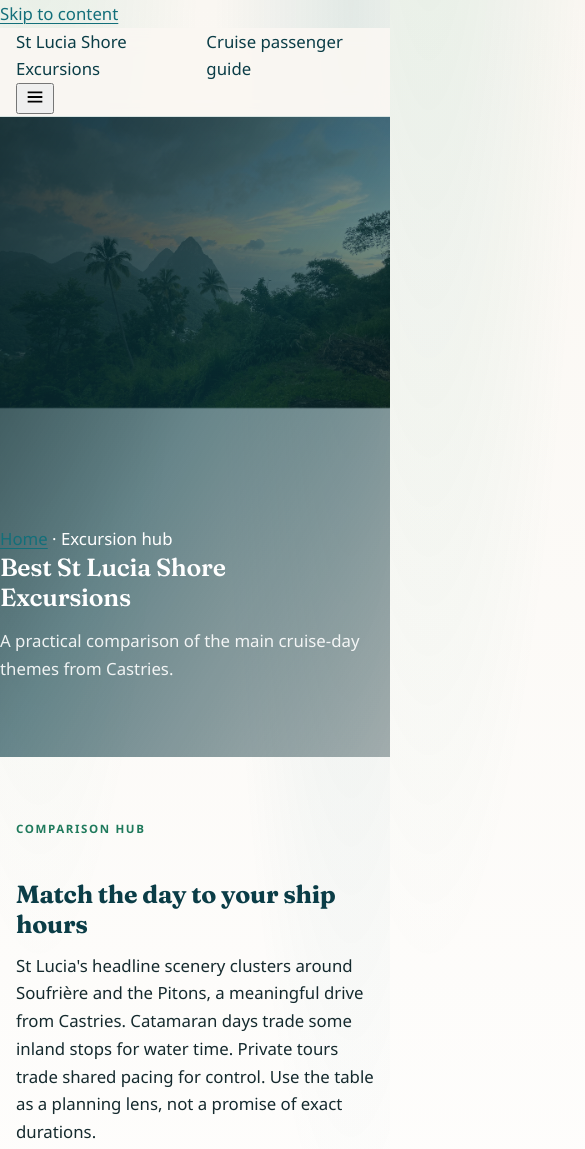
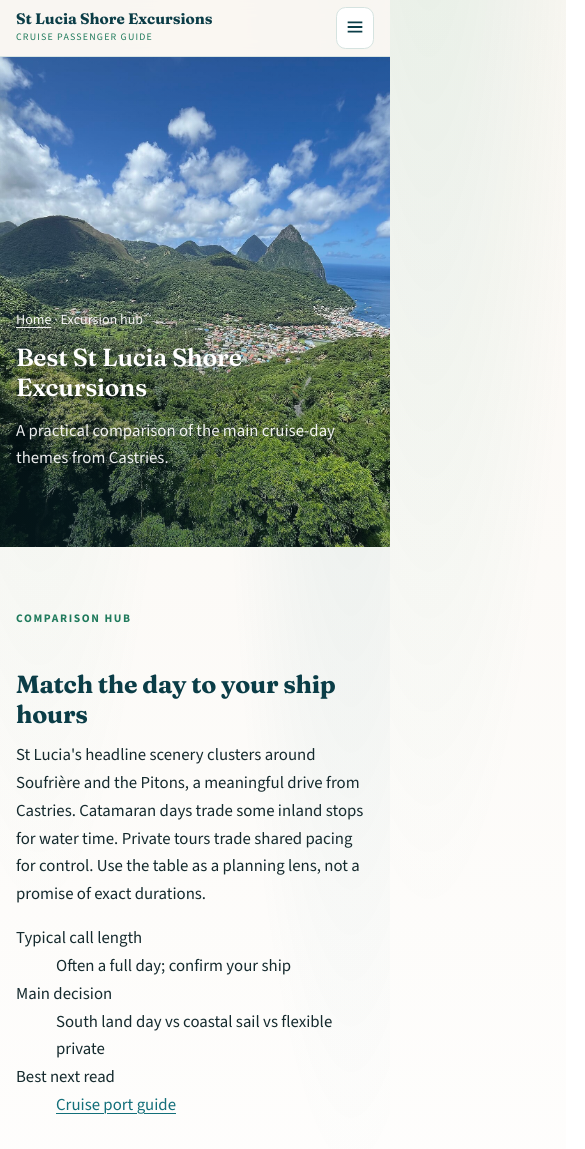
Before and after one commit to grahamchuter-debug/stluciashoreexcursions, a website: page best-st-lucia-shore-excursions.html in a window 390 px wide. Shown: the top 1149 px of the page, 585 px wide, since content can reach past the window. Drawn offline with nearby package versions, Linux system fonts and the light colour scheme.

Commit message:
Fix skip-link visibility and lighten editorial hero treatments.
Hide the accessibility skip link until keyboard focus, replace the heavy uniform hero shade with a local text scrim, and use a bright daytime hub hero so Caribbean scenery stays readable.

Co-authored-by: Cursor <cursoragent@cursor.com>

```diff
--- a/best-st-lucia-shore-excursions.html
+++ b/best-st-lucia-shore-excursions.html
@@ -7,18 +7,18 @@
   <meta name="description" content="Compare Pitons, Soufrière, catamaran and private St Lucia shore excursions on scenery, vehicle time, water time and port-day fit." />
   <link rel="canonical" href="https://stluciashoreexcursions.com/best-st-lucia-shore-excursions.html" />
   <link rel="icon" href="/images/favicon.svg" type="image/svg+xml" />
-  <link rel="preload" as="image" href="/images/excursions-hub.jpg" fetchpriority="high" />
+  <link rel="preload" as="image" href="/images/soufriere-volcano.jpg" fetchpriority="high" />
   <meta property="og:type" content="website" />
   <meta property="og:url" content="https://stluciashoreexcursions.com/best-st-lucia-shore-excursions.html" />
   <meta property="og:title" content="Best St Lucia Shore Excursions for Cruise Guests | Compare Themes" />
   <meta property="og:description" content="Compare Pitons, Soufrière, catamaran and private St Lucia shore excursions on scenery, vehicle time, water time and port-day fit." />
-  <meta property="og:image" content="https://stluciashoreexcursions.com/images/excursions-hub.jpg" />
+  <meta property="og:image" content="https://stluciashoreexcursions.com/images/soufriere-volcano.jpg" />
   <meta property="og:site_name" content="St Lucia Shore Excursions" />
   <meta property="og:locale" content="en_GB" />
   <meta name="twitter:card" content="summary_large_image" />
   <meta name="twitter:title" content="Best St Lucia Shore Excursions for Cruise Guests | Compare Themes" />
   <meta name="twitter:description" content="Compare Pitons, Soufrière, catamaran and private St Lucia shore excursions on scenery, vehicle time, water time and port-day fit." />
-  <meta name="twitter:image" content="https://stluciashoreexcursions.com/images/excursions-hub.jpg" />
+  <meta name="twitter:image" content="https://stluciashoreexcursions.com/images/soufriere-volcano.jpg" />
   <script type="application/ld+json">
 {
   "@context": "https://schema.org",
@@ -121,7 +121,7 @@
 </header>
 <section class="hero hero--page" aria-label="Best St Lucia Shore Excursions">
   <div class="hero__media">
-    <img src="/images/excursions-hub.jpg" alt="The Pitons in the Soufrière district of Saint Lucia" width="1600" height="900" fetchpriority="high" />
+    <img src="/images/soufriere-volcano.jpg" alt="Soufrière town, rainforest hills and the Pitons on a bright St Lucia day" width="1600" height="900" fetchpriority="high" />
   </div>
   <div class="hero__shade" aria-hidden="true"></div>
   <div class="hero__inner">
--- a/css/site.css
+++ b/css/site.css
@@ -13,7 +13,7 @@
   --sl-line: #d5e3e0;
   --sl-warm: #b86b3c;
   --font-display: "Fraunces", Georgia, "Times New Roman", serif;
-  --font-body: "Figtree", "Segoe UI", sans-serif;
+  --font-body: "Source Sans 3", "Segoe UI", sans-serif;
   --max: 72rem;
   --nav-h: 3.5rem;
   --radius: 1rem;
@@ -58,6 +58,40 @@ ul { margin: 0 0 1rem; padding-left: 1.2rem; }
   margin-inline: auto;
 }
 
+/* Skip link — visually hidden until keyboard focus; no layout strip */
+.skip-link {
+  position: absolute;
+  left: 0.85rem;
+  top: 0.85rem;
+  z-index: 100;
+  padding: 0.65rem 1rem;
+  border-radius: 0.55rem;
+  background: var(--sl-deep);
+  color: #fff !important;
+  font-weight: 650;
+  font-size: 0.92rem;
+  text-decoration: none;
+  clip-path: inset(50%);
+  width: 1px;
+  height: 1px;
+  overflow: hidden;
+  white-space: nowrap;
+}
+.skip-link:focus,
+.skip-link:focus-visible {
+  clip-path: none;
+  width: auto;
+  height: auto;
+  overflow: visible;
+  outline: 2px solid var(--sl-palm);
+  outline-offset: 3px;
+  box-shadow: 0 10px 28px rgba(11, 61, 71, 0.28);
+}
+#main:focus,
+#main:focus-visible {
+  outline: none;
+}
+
 /* Nav */
 .site-nav {
   position: sticky;
@@ -67,6 +101,7 @@ ul { margin: 0 0 1rem; padding-left: 1.2rem; }
   background: rgba(250, 247, 242, 0.92);
   border-bottom: 1px solid rgba(213, 227, 224, 0.9);
 }
+.site-nav__inner,
 .site-nav__bar {
   display: flex;
   align-items: center;
@@ -76,27 +111,20 @@ ul { margin: 0 0 1rem; padding-left: 1.2rem; }
 }
 .brand {
   display: flex;
-  align-items: center;
-  gap: 0.65rem;
+  flex-direction: column;
+  justify-content: center;
+  gap: 0.1rem;
   text-decoration: none;
   color: var(--sl-deep);
 }
-.brand__mark {
-  width: 2rem;
-  height: 2rem;
-  border-radius: 999px;
-  background: linear-gradient(145deg, var(--sl-lagoon), var(--sl-leaf));
-  display: grid;
-  place-items: center;
-  color: white;
-  flex-shrink: 0;
-}
+.brand__name,
 .brand__text {
   font-family: var(--font-display);
   font-weight: 650;
   font-size: 0.95rem;
   line-height: 1.15;
 }
+.brand__tag,
 .brand__text small {
   display: block;
   font-family: var(--font-body);
@@ -110,6 +138,9 @@ ul { margin: 0 0 1rem; padding-left: 1.2rem; }
   display: none;
   align-items: center;
   gap: 1rem;
+  list-style: none;
+  margin: 0;
+  padding: 0;
   font-size: 0.9rem;
   font-weight: 550;
 }
@@ -131,17 +162,21 @@ ul { margin: 0 0 1rem; padding-left: 1.2rem; }
   padding: 0.55rem 1rem;
   border-radius: 999px;
 }
+.menu-toggle,
 .nav-toggle {
   border: 1px solid var(--sl-line);
   background: white;
   border-radius: 0.6rem;
   padding: 0.45rem;
   color: var(--sl-deep);
+  cursor: pointer;
 }
+.mobile-menu,
 .mobile-panel {
   border-top: 1px solid var(--sl-line);
   padding: 0.75rem 0 1rem;
 }
+.mobile-menu a,
 .mobile-panel a {
   display: block;
   padding: 0.7rem 0.25rem;
@@ -153,6 +188,7 @@ ul { margin: 0 0 1rem; padding-left: 1.2rem; }
 @media (min-width: 980px) {
   .nav-links { display: flex; }
   .nav-cta { display: inline-flex; }
+  .menu-toggle,
   .nav-toggle { display: none; }
 }
 
@@ -165,6 +201,7 @@ ul { margin: 0 0 1rem; padding-left: 1.2rem; }
   color: white;
   overflow: hidden;
 }
+.hero--page { min-height: clamp(22rem, 58vh, 32rem); }
 .hero--compact { min-height: clamp(18rem, 42vh, 26rem); }
 .hero__media {
   position: absolute;
@@ -174,16 +211,88 @@ ul { margin: 0 0 1rem; padding-left: 1.2rem; }
   transform: scale(1.02);
   animation: heroDrift 18s ease-in-out infinite alternate;
 }
+.hero__media img {
+  width: 100%;
+  height: 100%;
+  max-width: none;
+  object-fit: cover;
+  object-position: center 40%;
+}
+/* Progressive local text scrim — not a heavy uniform dark filter */
 .hero__shade {
   position: absolute;
   inset: 0;
+  pointer-events: none;
   background:
-    linear-gradient(120deg, rgba(8, 36, 42, 0.88) 0%, rgba(11, 61, 71, 0.62) 48%, rgba(8, 36, 42, 0.35) 100%);
+    radial-gradient(
+      ellipse 95% 90% at 8% 78%,
+      rgba(8, 36, 42, 0.55) 0%,
+      rgba(8, 36, 42, 0.22) 42%,
+      transparent 68%
+    ),
+    linear-gradient(
+      180deg,
+      rgba(8, 36, 42, 0.12) 0%,
+      transparent 28%,
+      transparent 58%,
+      rgba(8, 36, 42, 0.34) 100%
+    );
+}
+/* Home Pitons — keep image bright; softer left/bottom scrim only */
+body[data-page="home"] .hero__shade {
+  background:
+    radial-gradient(
+      ellipse 90% 85% at 6% 80%,
+      rgba(8, 36, 42, 0.48) 0%,
+      rgba(8, 36, 42, 0.16) 45%,
+      transparent 70%
+    ),
+    linear-gradient(
+      180deg,
+      rgba(8, 36, 42, 0.08) 0%,
+      transparent 30%,
+      transparent 62%,
+      rgba(8, 36, 42, 0.3) 100%
+    );
+}
+body[data-page="home"] .hero__media img {
+  object-position: 62% 42%;
+}
+/* Excursion hub — material lighten; local scrim only, bright daytime crop */
+body[data-page="excursions"] .hero__shade {
+  background:
+    radial-gradient(
+      ellipse 85% 80% at 5% 82%,
+      rgba(8, 36, 42, 0.4) 0%,
+      rgba(8, 36, 42, 0.12) 48%,
+      transparent 70%
+    ),
+    linear-gradient(
+      180deg,
+      rgba(8, 36, 42, 0.06) 0%,
+      transparent 35%,
+      transparent 65%,
+      rgba(8, 36, 42, 0.28) 100%
+    );
+}
+body[data-page="excursions"] .hero__media img {
+  object-position: center 32%;
 }
 .hero__inner {
   position: relative;
   z-index: 1;
+  width: min(100% - 2rem, var(--max));
+  margin-inline: auto;
   padding: 4.5rem 0 3.25rem;
+}
+.hero .breadcrumb {
+  color: rgba(255, 255, 255, 0.92);
+  font-size: 0.88rem;
+  margin: 0 0 0.75rem;
+  text-shadow: 0 1px 8px rgba(8, 36, 42, 0.35);
+}
+.hero .breadcrumb a {
+  color: rgba(255, 255, 255, 0.95);
 }
 .hero__brand {
   font-family: var(--font-display);
@@ -191,6 +300,7 @@ ul { margin: 0 0 1rem; padding-left: 1.2rem; }
   font-weight: 700;
   margin: 0 0 0.85rem;
   letter-spacing: -0.02em;
+  text-shadow: 0 1px 14px rgba(8, 36, 42, 0.35);
 }
 .hero h1 {
   color: white;
@@ -198,12 +308,14 @@ ul { margin: 0 0 1rem; padding-left: 1.2rem; }
   margin: 0 0 0.9rem;
   max-width: 18ch;
   font-weight: 600;
+  text-shadow: 0 1px 14px rgba(8, 36, 42, 0.35);
 }
 .hero__lead {
   max-width: 38rem;
-  color: rgba(255,255,255,0.9);
+  color: rgba(255,255,255,0.92);
   font-size: 1.05rem;
   margin-bottom: 1.4rem;
+  text-shadow: 0 1px 10px rgba(8, 36, 42, 0.3);
 }
 .hero__actions {
   display: flex;
@@ -213,6 +325,44 @@ ul { margin: 0 0 1rem; padding-left: 1.2rem; }
 @keyframes heroDrift {
   from { transform: scale(1.02) translateY(0); }
   to { transform: scale(1.06) translateY(-1.2%); }
+}
+@media (max-width: 719px) {
+  .hero__media img { object-position: center 35%; }
+  body[data-page="home"] .hero__media img { object-position: 70% 38%; }
+  body[data-page="excursions"] .hero__media img { object-position: center 28%; }
+  .hero__shade {
+    background:
+      radial-gradient(
+        ellipse 110% 75% at 20% 88%,
+        rgba(8, 36, 42, 0.52) 0%,
+        rgba(8, 36, 42, 0.18) 48%,
+        transparent 72%
+      ),
+      linear-gradient(
+        180deg,
+        rgba(8, 36, 42, 0.1) 0%,
+        transparent 28%,
+        transparent 52%,
+        rgba(8, 36, 42, 0.4) 100%
+      );
+  }
+  body[data-page="home"] .hero__shade,
+  body[data-page="excursions"] .hero__shade {
+    background:
+      radial-gradient(
+        ellipse 105% 70% at 18% 90%,
+        rgba(8, 36, 42, 0.44) 0%,
+        rgba(8, 36, 42, 0.14) 50%,
+        transparent 72%
+      ),
+      linear-gradient(
+        180deg,
+        rgba(8, 36, 42, 0.06) 0%,
+        transparent 30%,
+        transparent 55%,
+        rgba(8, 36, 42, 0.36) 100%
+      );
+  }
 }
 @media (prefers-reduced-motion: reduce) {
   .hero__media { animation: none; }
```
Also changed, not shown: images/ATTRIBUTION.md (+1 -0 lines), 1 other file.
